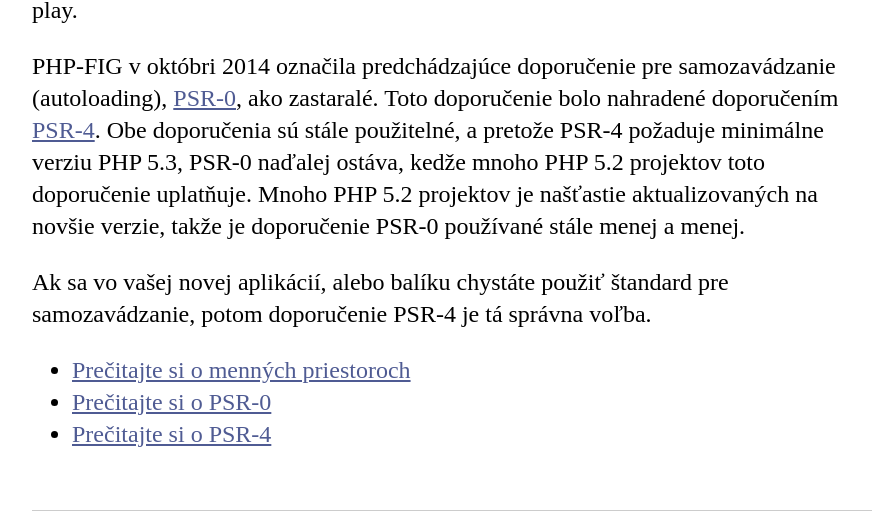
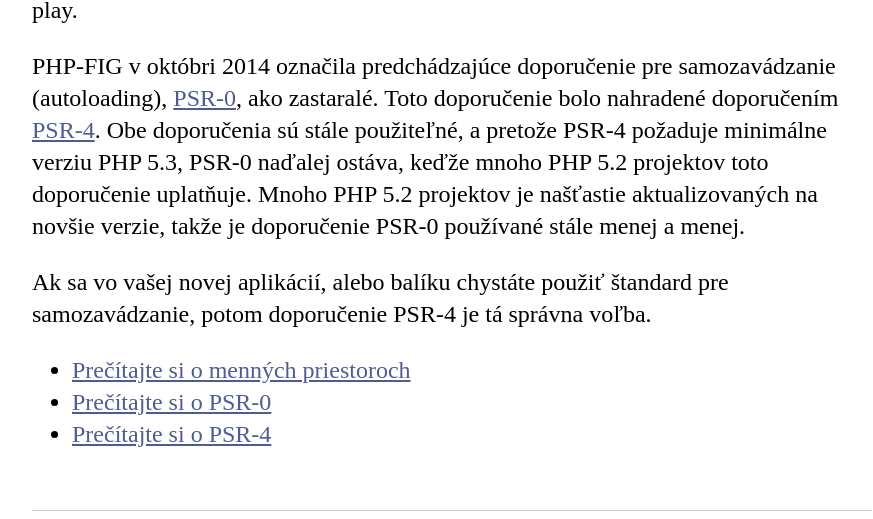
Before and after one commit to codeguy/php-the-right-way, a Jekyll site: the page built from _posts/03-03-01-Namespaces.md, in a window 1280 px wide and 900 px high, scrolled down 1674 px. Shown: the part 143-662 px from the top of the window, without its empty margins (188-1061 px from the left). Built offline with Jekyll 4.4.1, drawn with Linux system fonts in a browser that asks for light colours; our own code applies the rules of GitHub Pages for plain Markdown files.

Commit message:
Update after spell check

```diff
--- a/_posts/03-03-01-Namespaces.md
+++ b/_posts/03-03-01-Namespaces.md
@@ -22,17 +22,17 @@ si kladie za cieľ poskytnúť konvencie pre štandardný súbor, triedu a menn
 ako plug-and-play.
 
 PHP-FIG v októbri 2014 označila predchádzajúce doporučenie pre samozavádzanie (autoloading), [PSR-0][psr0],
-ako zastaralé. Toto doporučenie bolo nahradené doporučením [PSR-4][psr4]. Obe doporučenia sú stále použitelné, a pretože
-PSR-4 požaduje minimálne verziu PHP 5.3, PSR-0 naďalej ostáva, kedže mnoho PHP 5.2 projektov toto doporučenie uplatňuje.
+ako zastaralé. Toto doporučenie bolo nahradené doporučením [PSR-4][psr4]. Obe doporučenia sú stále použiteľné, a pretože
+PSR-4 požaduje minimálne verziu PHP 5.3, PSR-0 naďalej ostáva, keďže mnoho PHP 5.2 projektov toto doporučenie uplatňuje.
 Mnoho PHP 5.2 projektov je našťastie aktualizovaných na novšie verzie, takže je doporučenie PSR-0 používané stále menej
 a menej.
 
 Ak sa vo vašej novej aplikácií, alebo balíku chystáte použiť štandard pre samozavádzanie, potom doporučenie PSR-4 je
 tá správna voľba.
 
-* [Prečitajte si o menných priestoroch][namespaces]
-* [Prečitajte si o PSR-0][psr0]
-* [Prečitajte si o PSR-4][psr4]
+* [Prečítajte si o menných priestoroch][namespaces]
+* [Prečítajte si o PSR-0][psr0]
+* [Prečítajte si o PSR-4][psr4]
 
 
 [namespaces]: http://php.net/language.namespaces
```
Also changed, not shown: _posts/03-02-01-Programming-Paradigms.md (+4 -4 lines), _posts/03-04-01-Standard-PHP-Library.md (+2 -2 lines), _posts/03-06-01-XDebug.md (+3 -3 lines).
